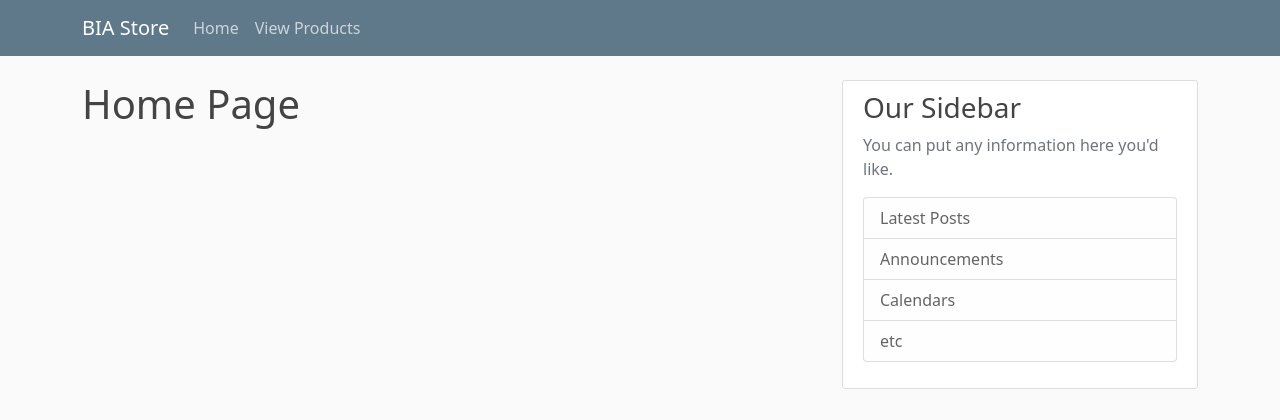
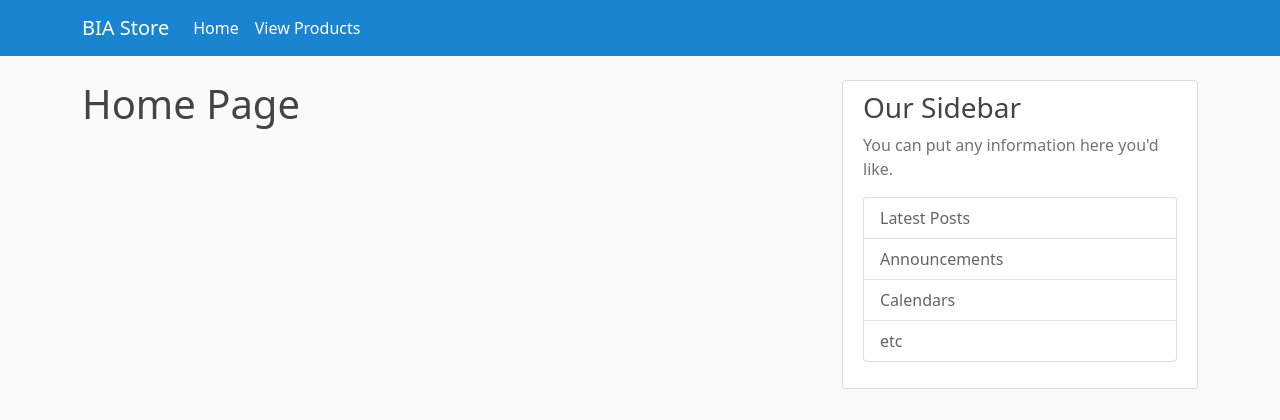
Before and after one commit to LaserTrajectory/ap-ecomm-proj, a Django app: page / in a window 1280 px wide. Shown: the top 420 px of the page. Run offline with Django 3.2, Linux system fonts and the light colour scheme.

Commit message:
look testing update

```diff
--- a/base/static/base/main.css
+++ b/base/static/base/main.css
@@ -13,11 +13,11 @@ body {
   }
 
   .bg-steel {
-    background-color: #5f788a;
+    background-color: #1a84d0;
   }
 
   .site-header .navbar-nav .nav-link {
-    color: #cbd5db;
+    color: #fff;
   }
 
   .site-header .navbar-nav .nav-link:hover {
--- a/base/templates/base/base.html
+++ b/base/templates/base/base.html
@@ -30,8 +30,8 @@
                 <a class="nav-item nav-link" href="{% url 'home' %}">Home</a>
                 <a class="nav-item nav-link" href="{% url 'view-products' %}">View Products</a>
               </div>
-              <!-- Navbar Right Side
-              <div class="navbar-nav">
+              <!-- Navbar Right Side -->
+              <!-- <div class="nav navbar-nav">
                 <a class="nav-item nav-link" href="#">Login</a>
                 <a class="nav-item nav-link" href="#">Register</a>
               </div> -->
```
